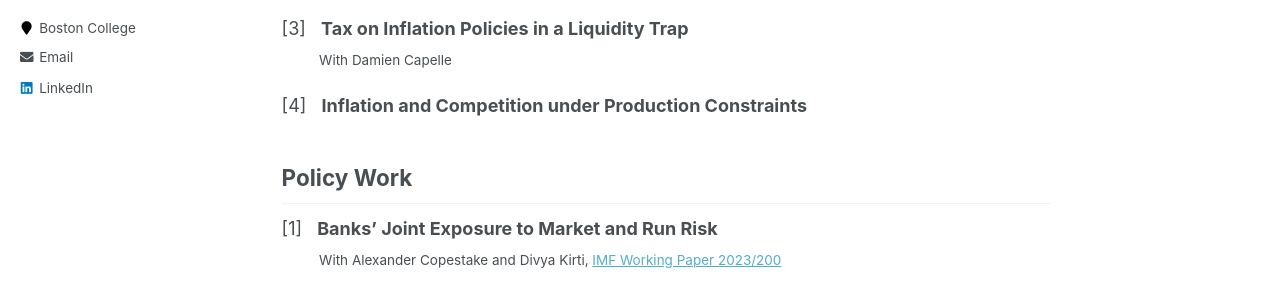
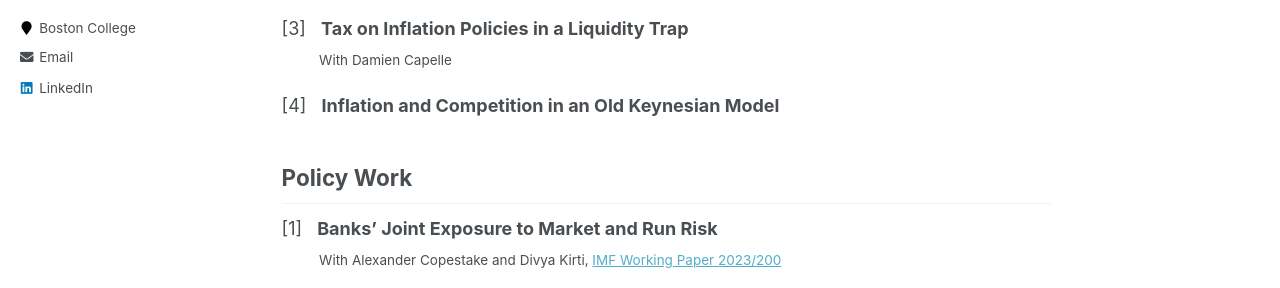
Before and after one commit to yangliu-95/yangliu-95.github.io, a Jekyll site: the page built from _pages/home.md, in a window 1280 px wide and 900 px high, scrolled down 645 px. Shown: the part 314-602 px from the top of the window. Built offline with Jekyll 4.4.1, drawn with Linux system fonts in a browser that asks for light colours.

Commit message:
Update home.md

```diff
--- a/_pages/home.md
+++ b/_pages/home.md
@@ -39,7 +39,7 @@ I am a Ph.D. student in Economics at Boston College. I share my research work an
 [3] &nbsp; **Tax on Inflation Policies in a Liquidity Trap**  <br>
 <sub> &emsp;&emsp;&ensp;  With Damien Capelle </sub>
 
-[4] &nbsp; **Inflation and Competition under Production Constraints**  <br>
+[4] &nbsp; **Inflation and Competition in an Old Keynesian Model**  <br>
 
 
 ## Policy Work
```
